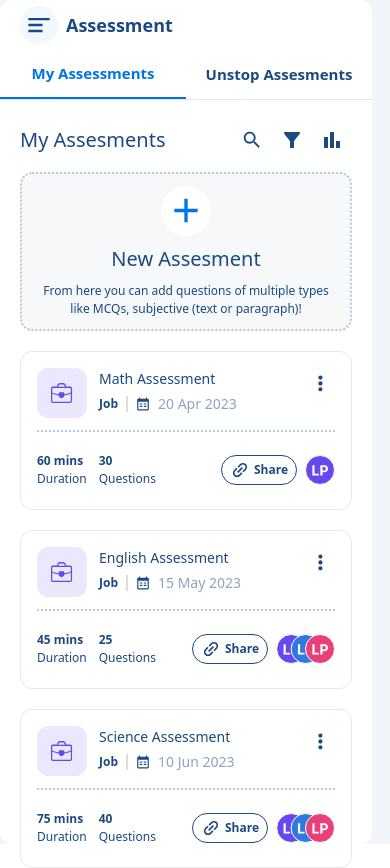
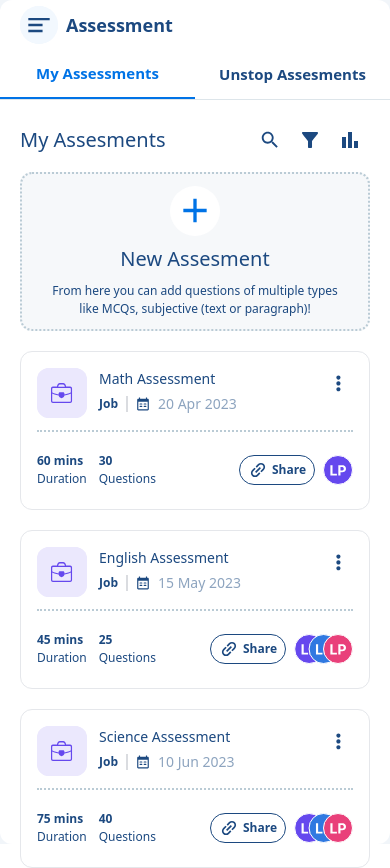
Before and after one commit to Palakgontiya/Unstop_assessment, a React (Vite) app: page / in a window 390 px wide. Shown: the top 868 px of the page. Built offline with nearby package versions, Linux system fonts and the light colour scheme.

Commit message:
changes minor UI for mobile

```diff
--- a/src/pages/Assessment/Assessment.Layout.jsx
+++ b/src/pages/Assessment/Assessment.Layout.jsx
@@ -32,10 +32,7 @@ function Assessment() {
         <MainSidebar />
       </div>
 
-      <div
-        className="bg-white w-full rounded-xl flex flex-col"
-        style={{ marginRight: "18px" }}
-      >
+      <div className="bg-white w-full rounded-xl flex flex-col lg:mr-[18px]">
         {/* navbar for Assesment page */}
         <AssessmentNavbar handleToggleSidebar={handleToggleSidebar} />
 
```
